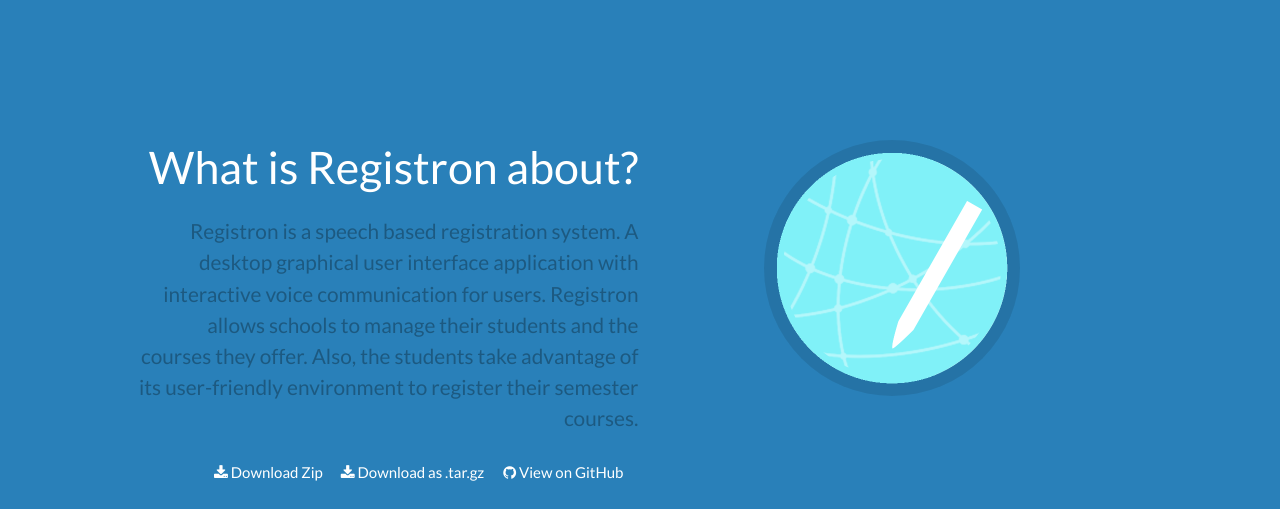
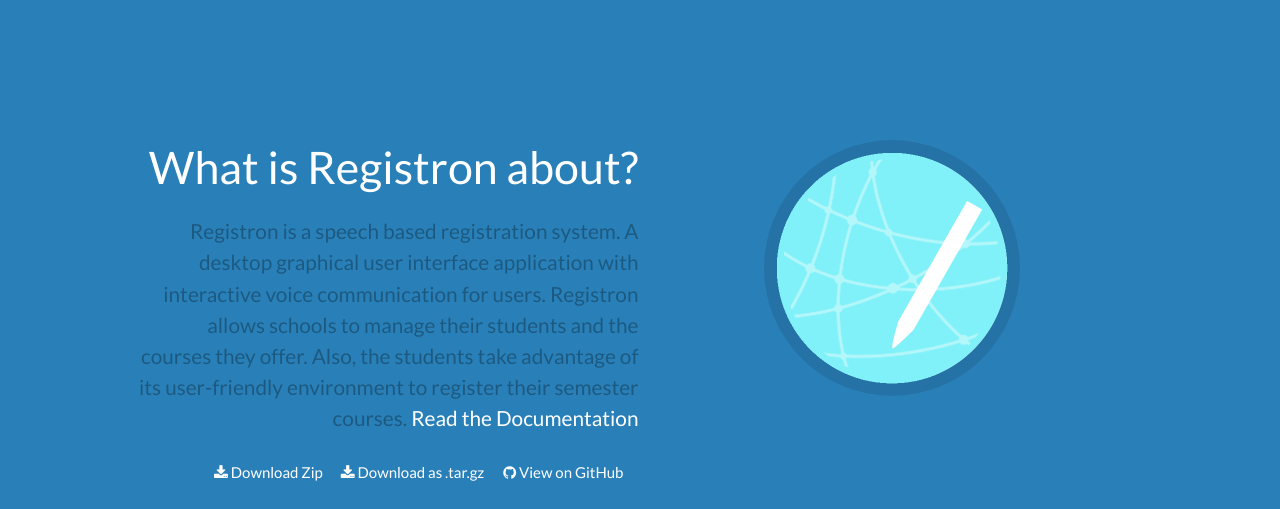
Before and after one commit to josephrexme/registron, a plain HTML site: page index.html in a window 1280 px wide. Shown: the part 322-831 px from the top of the page. Drawn offline with Linux system fonts and the light colour scheme.

Commit message:
Added Documentation

```diff
--- a/index.html
+++ b/index.html
@@ -27,6 +27,7 @@
 					<h2>What is Registron about?</h2>
 					<p>Registron is a speech based registration system. A desktop graphical user interface application with interactive voice
 						communication for users. Registron allows schools to manage their students and the courses they offer. Also, the students take advantage of its user-friendly environment to register their semester courses.
+						<a href="https://github.com/bl4ckdu5t/registron/blob/master/DOCUMENTATION.md">Read the Documentation</a>
 					</p>
 					<p class="btons">
 						<a href="https://github.com/bl4ckdu5t/registron/zipball/master"><i class="fa fa-download"></i>
```
